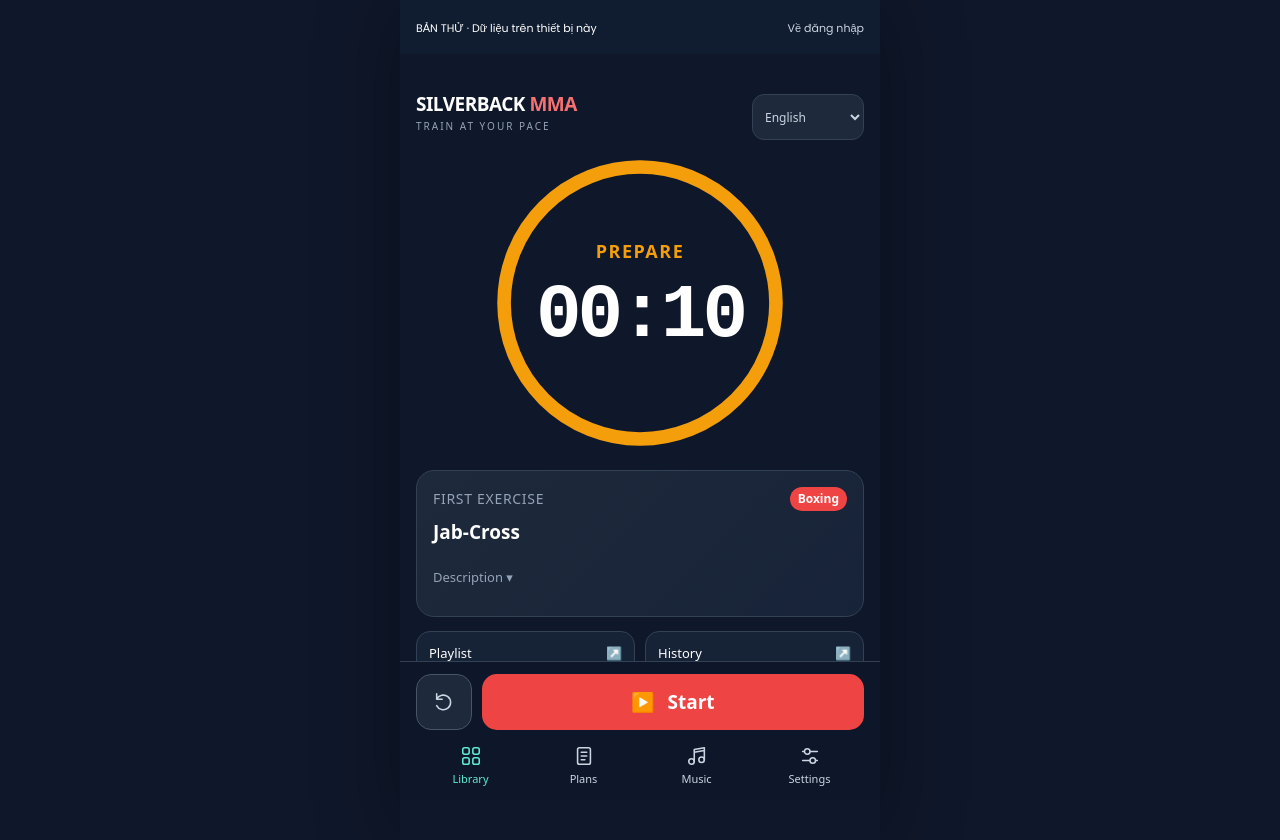
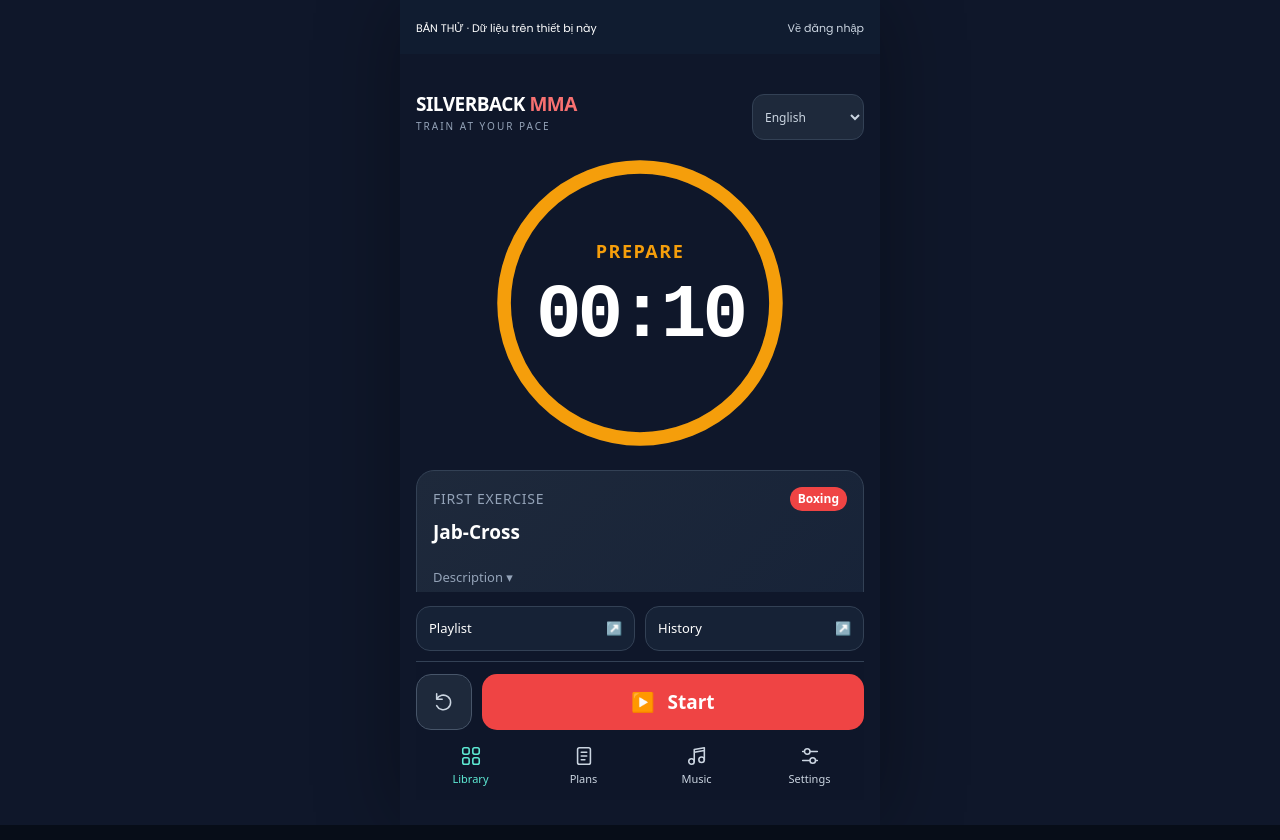
Before and after one commit to ductrivo-debug/Tri-Vo, a React (Vite) app: page / in a window 1280 px wide. Both pictures are taken after a click on the button "Dùng thử trên thiết bị này". Built offline with nearby package versions, Linux system fonts and the light colour scheme; no server answers.

Commit message:
Remove empty viewport gap by keeping controls beside workout content

```diff
--- a/mobile.css
+++ b/mobile.css
@@ -13,7 +13,7 @@ input[type=checkbox] { width:22px;height:22px;vertical-align:middle; }
 .account-strip>span { flex:1;min-width:0;overflow-wrap:anywhere; }
 .account-strip>button { flex-shrink:0;color:#cbd5e1;font-size:11px; }
 .sync-status { min-height:24px;padding:4px 16px;font-size:11px;color:#94a3b8;text-align:left; }
-.phone-app { display:flex;flex-direction:column;align-items:center; padding:8px 16px calc(164px + env(safe-area-inset-bottom)); min-height:calc(100dvh - 78px); }
+.phone-app { display:flex;flex-direction:column;align-items:center; padding:8px 16px 0; min-height:0; }
 .phone-header { width:100%;display:flex;align-items:center;justify-content:space-between;gap:12px; }
 .phone-brand { font-size:19px;font-weight:800;letter-spacing:-.5px;line-height:1.1; }
 .phone-brand span { color:#f87171; }
@@ -30,7 +30,8 @@ input[type=checkbox] { width:22px;height:22px;vertical-align:middle; }
 .session-tools { display:grid;grid-template-columns:1fr 1fr;gap:10px;margin-top:14px;width:100%; }
 .session-tools button { display:flex;align-items:center;justify-content:space-between;gap:8px;text-align:left;border:1px solid #334155;background:#162236;border-radius:14px;padding:12px;font-size:13px; }
 .session-tools span { color:#94a3b8; }
-.mobile-dock { position:fixed;bottom:0;left:50%;transform:translateX(-50%);z-index:30;width:100%;max-width:480px;padding:12px 16px calc(6px + env(safe-area-inset-bottom));background:#0f172af5;border-top:1px solid #334155;backdrop-filter:blur(16px); }
+.mobile-dock { position:relative;width:100%;margin-top:10px;padding:12px 0 calc(6px + env(safe-area-inset-bottom));background:#0f172af5;border-top:1px solid #334155;backdrop-filter:blur(16px); }
+.phone-app>footer { position:sticky;bottom:0;z-index:30;background:#0f172a; }
 .mobile-primary { display:flex;gap:10px; }
 .reset-control { display:flex;align-items:center;justify-content:center;width:56px;border:1px solid #475569;border-radius:15px;background:#1e293b;color:#cbd5e1;flex-shrink:0; }
 .start-control { flex:1;display:flex;align-items:center;justify-content:center;gap:12px;min-height:56px;border-radius:15px;background:#ef4444;font-size:19px;font-weight:800;color:white; }
```
